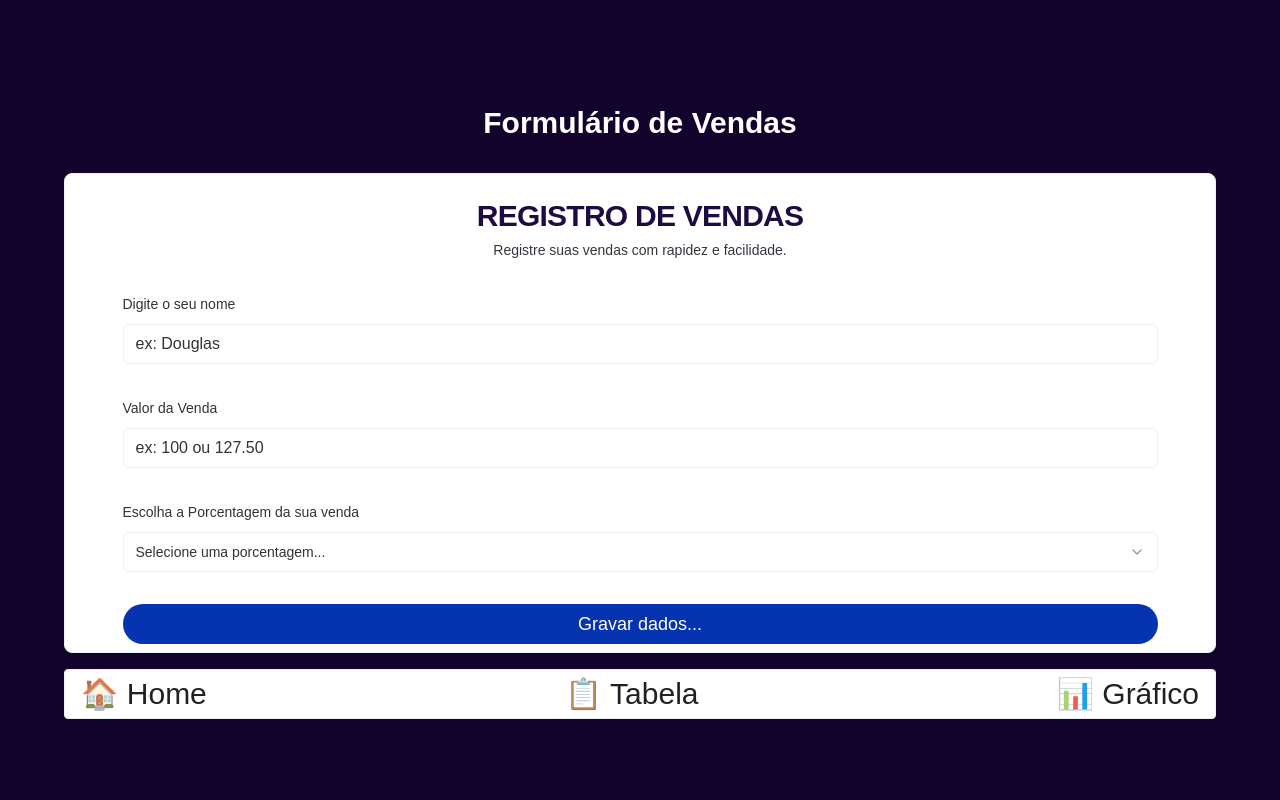
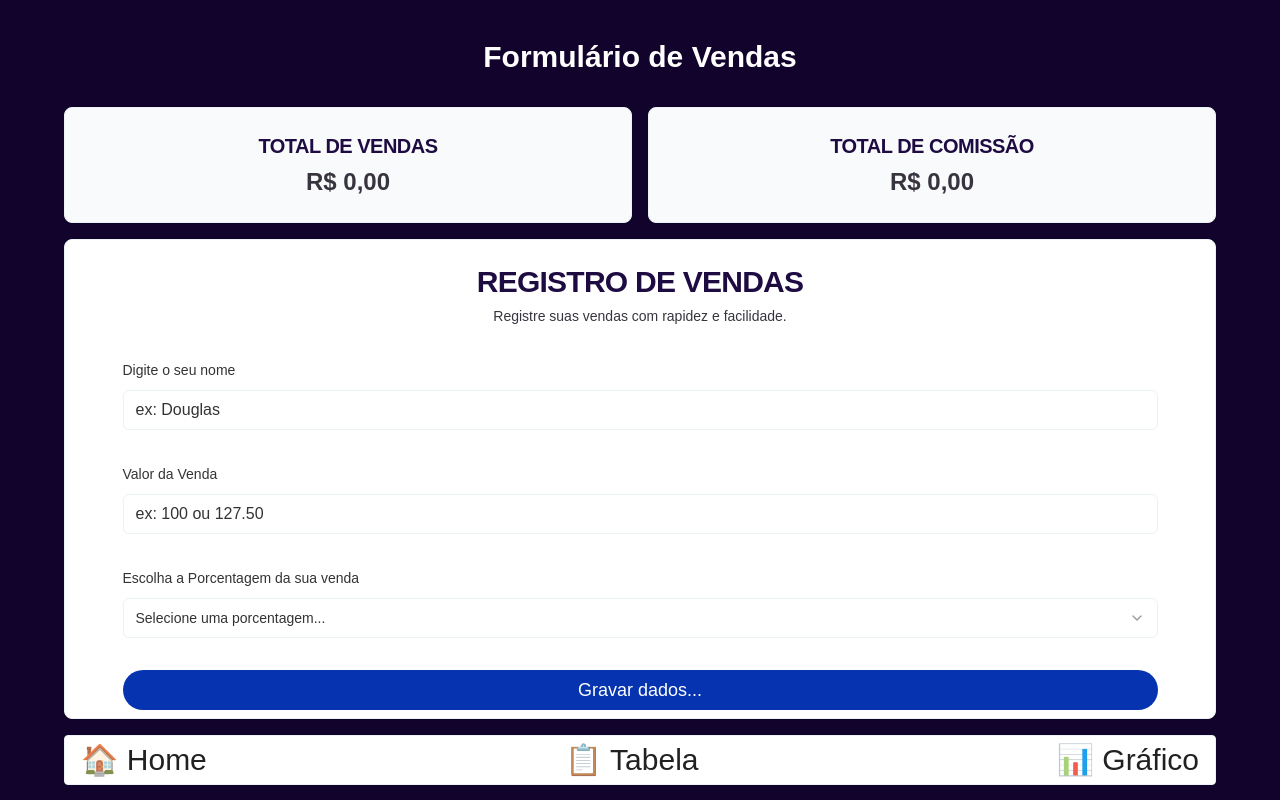
Before and after one commit to ihuryferreira/nextjs-sales-dashboard, a Next.js app: page / in a window 1280 px wide. Built offline with nearby package versions, Linux system fonts and the light colour scheme; what @bprogress/next would draw is missing.

Commit message:
feat: adicionamento de total de vendas e seguro na página principal.

```diff
--- a/src/app/components/profileForm.tsx
+++ b/src/app/components/profileForm.tsx
@@ -48,7 +48,11 @@ const formSchema = z.object({
     .optional(),
 });
 
-export function ProfileForm() {
+interface ProfileFormProps {
+  onVendaAdicionada: () => void;
+}
+
+export function ProfileForm({ onVendaAdicionada }: ProfileFormProps) {
   const [loading, setLoading] = useState(false);
   const toast = useRef<Toast>(null);
 
@@ -70,12 +74,15 @@ export function ProfileForm() {
 
     setTimeout(() => {
       try {
-        const dadosAtualizados = adicionarVenda({
+        adicionarVenda({
           ...values,
-          percentage: Number(values.percentage ?? "0"),
+          percentage: Number(values.percentage ?? "0.065"),
         });
 
-        console.log("Dados atualizados:", dadosAtualizados);
+        // Chama o callback para atualizar os totais na tela principal
+        if (onVendaAdicionada) {
+          onVendaAdicionada();
+        }
 
         // Exibe a notificação de sucesso
         toast.current?.show({
@@ -105,8 +112,6 @@ export function ProfileForm() {
           sale: undefined,
           percentage: undefined,
         });
-
-        // Reseta manualmente o valor do Select
         form.setValue("percentage", undefined);
       } catch (error) {
         if (error instanceof Error) {
@@ -124,9 +129,7 @@ export function ProfileForm() {
 
   return (
     <>
-      {/* Componente Toast para exibir notificações */}
       <Toast ref={toast} />
-
       <Form {...form}>
         <form
           onSubmit={form.handleSubmit(onSubmit)}
--- a/src/app/page.tsx
+++ b/src/app/page.tsx
@@ -1,25 +1,68 @@
+"use client";
+
 import {
   Card,
   CardDescription,
   CardHeader,
   CardTitle,
-} from "@/components/ui/card"
+} from "@/components/ui/card";
 import { ProfileForm } from "./components/profileForm";
 import { Menu } from "./components/menu";
+import { useEffect, useState, useCallback } from "react";
+import { obterDadosLocalmente } from "@/app/services/formService";
+
+interface Venda {
+  sale: number;
+  percentage: number;
+}
 
 export default function Home() {
+  const [totalVendas, setTotalVendas] = useState(0);
+  const [totalComissao, setTotalComissao] = useState(0);
+
+  const atualizarTotais = useCallback(() => {
+    const dadosSalvos = obterDadosLocalmente();
+    if (Array.isArray(dadosSalvos)) {
+      const totalVendasCalc = dadosSalvos.reduce((acc: number, venda: Venda) => acc + Number(venda.sale || 0), 0);
+      const totalComissaoCalc = dadosSalvos.reduce((acc: number, venda: Venda) => acc + Number(venda.sale || 0) * Number(venda.percentage || 0), 0);
+      setTotalVendas(totalVendasCalc);
+      setTotalComissao(totalComissaoCalc);
+    } else {
+      setTotalVendas(0);
+      setTotalComissao(0);
+    }
+  }, []);
+
+  useEffect(() => {
+    atualizarTotais();
+  }, [atualizarTotais]);
+
   return (
     <div className="flex flex-col justify-center min-h-dvh bg-[hsl(261,87%,9%)]">
       <h1 className="text-3xl font-bold text-center mt-4 py-4 text-white">
         Formulário de Vendas
       </h1>
-      <div className="flex flex-col justify-center items-center py-4">
+      <div className="flex flex-col justify-center items-center py-4 gap-4">
+        <div className="flex flex-col sm:flex-row gap-4 w-[90%]">
+          <Card className="flex-1 bg-[#f8fafc]">
+            <CardHeader className="text-center">
+              <CardTitle className="text-[#1e0b42] text-xl font-semibold uppercase">Total de Vendas</CardTitle>
+              <CardDescription className="mt-2 text-[#38343f] text-2xl font-bold">R$ {totalVendas.toLocaleString("pt-BR", { minimumFractionDigits: 2, maximumFractionDigits: 2 })}</CardDescription>
+            </CardHeader>
+          </Card>
+          <Card className="flex-1 bg-[#f8fafc]">
+            <CardHeader className="text-center">
+              <CardTitle className="text-[#1e0b42] text-xl font-semibold uppercase">Total de Comissão</CardTitle>
+              <CardDescription className="mt-2 text-[#38343f] text-2xl font-bold">R$ {totalComissao.toLocaleString("pt-BR", { minimumFractionDigits: 2, maximumFractionDigits: 2 })}</CardDescription>
+            </CardHeader>
+          </Card>
+        </div>
         <Card className="w-[90%]">
           <CardHeader className="text-center">
             <CardTitle className="text-[#1e0b42] text-3xl font-semibold uppercase">Registro de Vendas</CardTitle>
             <CardDescription className="mt-4 text-[#38343f]">Registre suas vendas com rapidez e facilidade.</CardDescription>
           </CardHeader>
-          <ProfileForm />
+          <ProfileForm onVendaAdicionada={atualizarTotais} />
         </Card>
       </div>
       <div className="pb-2">
```
